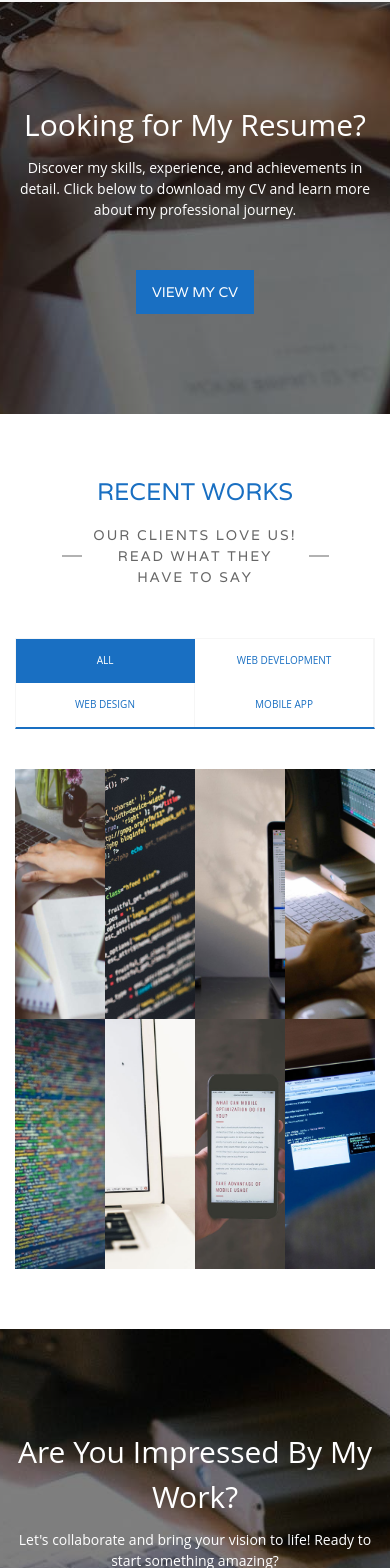
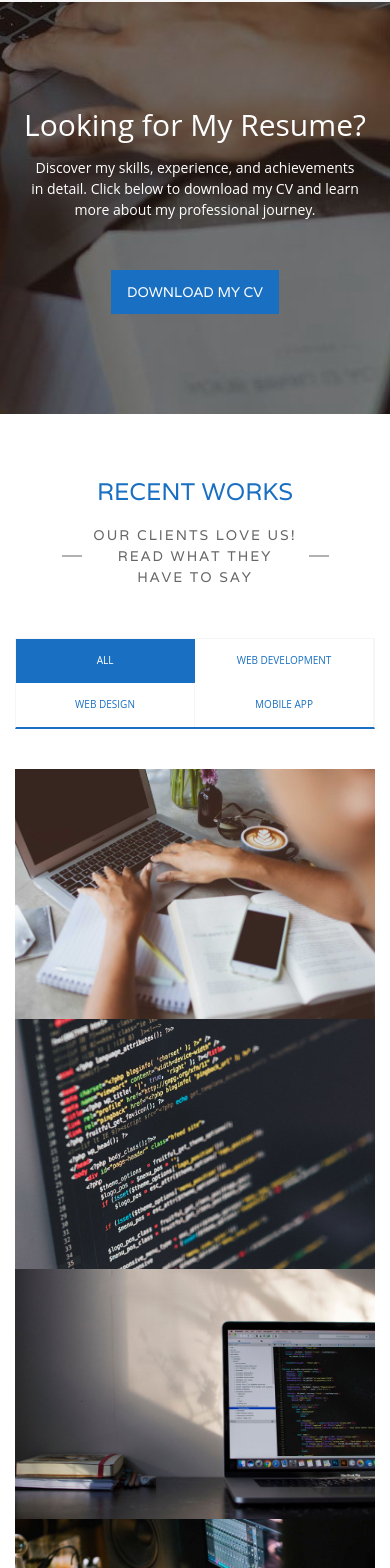
Before and after one commit to AlexElaryan/portfolio, a React (Create React App) app: page / in a window 390 px wide. Shown: the part 8331-9899 px from the top of the page. Built offline with nearby package versions, Linux system fonts and the light colour scheme.

Commit message:
Fixed for deployment

```diff
--- a/src/commponents/History.js
+++ b/src/commponents/History.js
@@ -5,6 +5,7 @@ import { Link } from "react-router-dom";
 export default function History() {
 
     const timeline = useStore((store) => store.timeline);
+    const resume = useStore((store) => store.resume)
 
     return (
         <div className="history_parent">
@@ -46,7 +47,7 @@ export default function History() {
             <div className="getInTouch for_cv">
                 <h2>Looking for My Resume?</h2>
                 <p>Discover my skills, experience, and achievements in detail. Click below to download my CV and learn more about my professional journey.</p>
-                <Link to="" target="_blank" rel="noopener noreferrer">View My CV</Link>
+                <a href={resume} download='resume'>Download My CV</a>
             </div>
 
         </div>
--- a/src/index.css
+++ b/src/index.css
@@ -1261,6 +1261,10 @@ h3 {
 
 .for_cv {
     background: url('../public/assets/img/portfolio-8.jpg') center no-repeat fixed;
+}
+
+.for_cv p {
+    padding: 0px 15px;
 }
 
 .getInTouch::before {
@@ -1475,7 +1479,7 @@ textarea.form-control {
         padding-top: 60px;
     }
 
-    .works-content>div {
+    .works-content {
         grid-template-columns: repeat(3, 1fr);
     }
 
@@ -1594,7 +1598,7 @@ textarea.form-control {
         padding-top: 0px;
     }
 
-    .works-content>div {
+    .works-content {
         grid-template-columns: repeat(2, 1fr);
     }
 
@@ -1699,7 +1703,7 @@ textarea.form-control {
         grid-column: 1/2;
     }
 
-    .works-content>div {
+    .works-content {
         grid-template-columns: 1fr;
     }
 
--- a/src/store.js
+++ b/src/store.js
@@ -6,6 +6,8 @@ import { IoSearchSharp } from "react-icons/io5";
 import { useEffect } from "react";
 
 const store = (set) => ({
+
+    resume: 'assets/cv.pdf',
 
     // --------------links-start--------------
 
```
Also changed, not shown: 1 other file (tests, documents, lock files or other folders).
